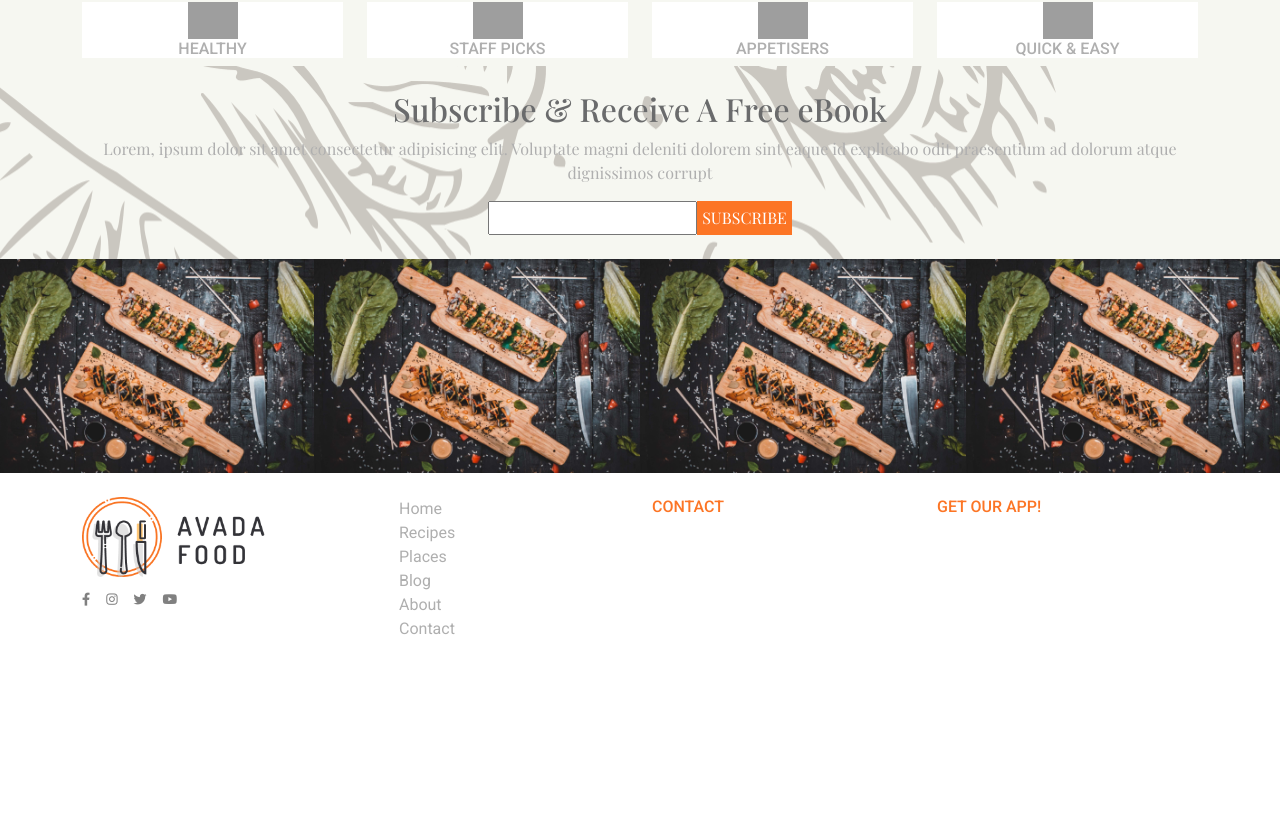
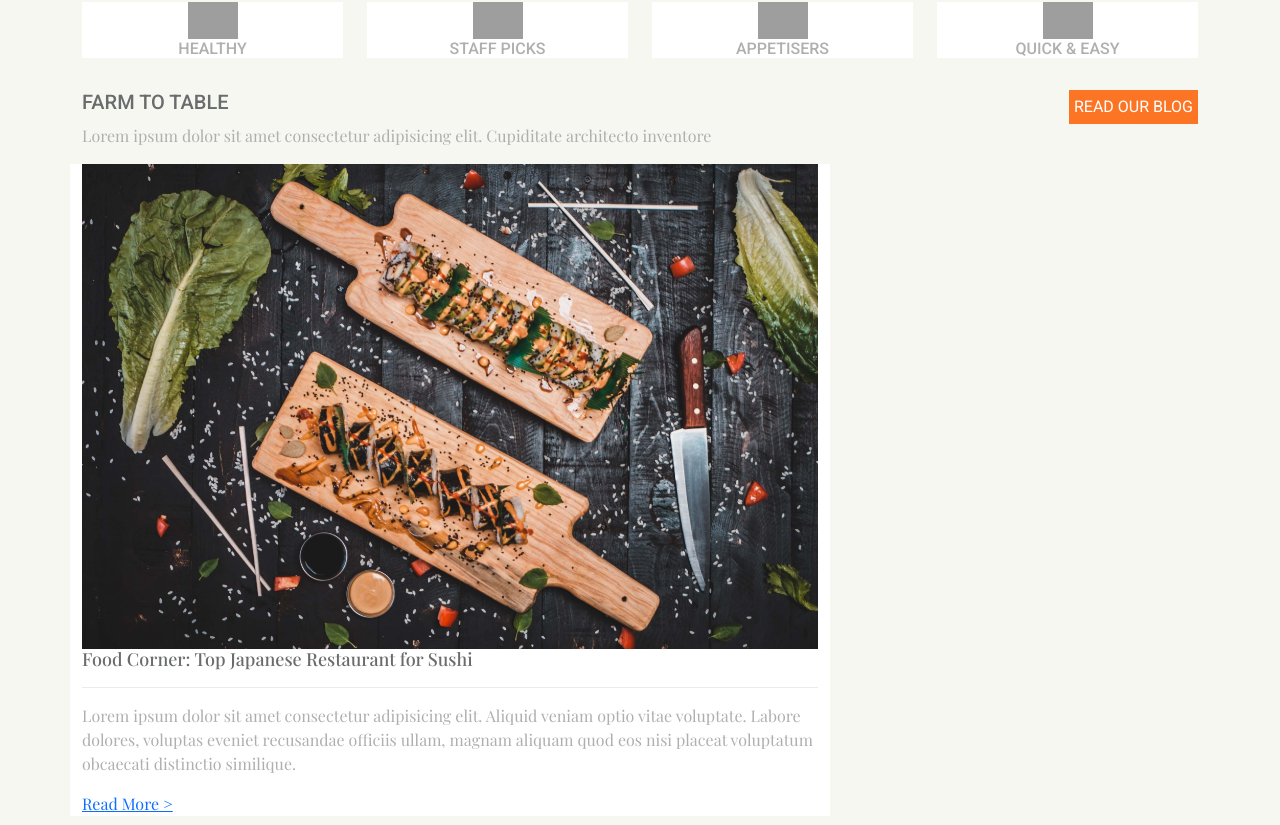
Before and after one commit to NicoloCasagrande/proj-html-vuejs, a Vue app: page / in a window 1280 px wide. Shown: the part 1835-2660 px from the top of the page. Before the commit the page ends 2492 px from the top, so only its background shows below. Built offline with nearby package versions, Linux system fonts and the light colour scheme; grey boxes are pictures that could not be loaded; a web font is replaced by a local one.

Commit message:
inizio ultima sezione

```diff
--- a/src/components/AppMain.vue
+++ b/src/components/AppMain.vue
@@ -4,6 +4,7 @@ import SectionFoodieJournal from "./SectionFoodieJournal.vue";
 import SectionPopularRecipes from "./SectionPopularRecipes.vue";
 import SectionCulinaryCollection from "./SectionCulinaryCollection.vue";
 import SectionSubscribe from "./SectionSubscribe.vue";
+import SectionFarmToTable from "./SectionFarmToTable.vue";
 export default {
   name: "AppMain",
   components: {
@@ -12,6 +13,7 @@ export default {
     SectionPopularRecipes,
     SectionCulinaryCollection,
     SectionSubscribe,
+    SectionFarmToTable,
   },
 };
 </script>
@@ -26,8 +28,11 @@ export default {
       <div class="container text-center">
         <SectionPopularRecipes />
       </div>
-      <div class="container text-center mt-4">
+      <div class="container text-center my-4">
         <SectionCulinaryCollection />
+      </div>
+      <div class="container my-4">
+        <SectionFarmToTable />
       </div>
       <div class="text-center py-4 subscribe">
         <div class="container">
--- /dev/null
+++ b/src/components/SectionFarmToTable.vue
@@ -0,0 +1,43 @@
+<script>
+export default {};
+</script>
+
+<template>
+  <div>
+    <div class="d-flex justify-content-between">
+      <h3>FARM TO TABLE</h3>
+      <button>READ OUR BLOG</button>
+    </div>
+    <p>
+      Lorem ipsum dolor sit amet consectetur adipisicing elit. Cupiditate
+      architecto inventore
+    </p>
+  </div>
+  <div class="row">
+    <div class="col-8 bg-white">
+      <div class="col-12">
+        <div>
+          <img src="../assets/sfondo.jpg" alt="" class="anteprima" />
+          <h4>Food Corner: Top Japanese Restaurant for Sushi</h4>
+          <span></span>
+          <hr />
+          <p>
+            Lorem ipsum dolor sit amet consectetur adipisicing elit. Aliquid
+            veniam optio vitae voluptate. Labore dolores, voluptas eveniet
+            recusandae officiis ullam, magnam aliquam quod eos nisi placeat
+            voluptatum obcaecati distinctio similique.
+          </p>
+          <a href="">Read More ></a>
+        </div>
+        <div></div>
+      </div>
+    </div>
+    <div class="col-4"></div>
+  </div>
+</template>
+
+<style lang="scss" scoped>
+.anteprima {
+  width: 100%;
+}
+</style>
--- a/src/style/typography.scss
+++ b/src/style/typography.scss
@@ -22,6 +22,7 @@ h5 {
 header,
 footer,
 h3,
-h6 {
+h6,
+button {
   font-family: "Roboto", sans-serif;
 }
```
